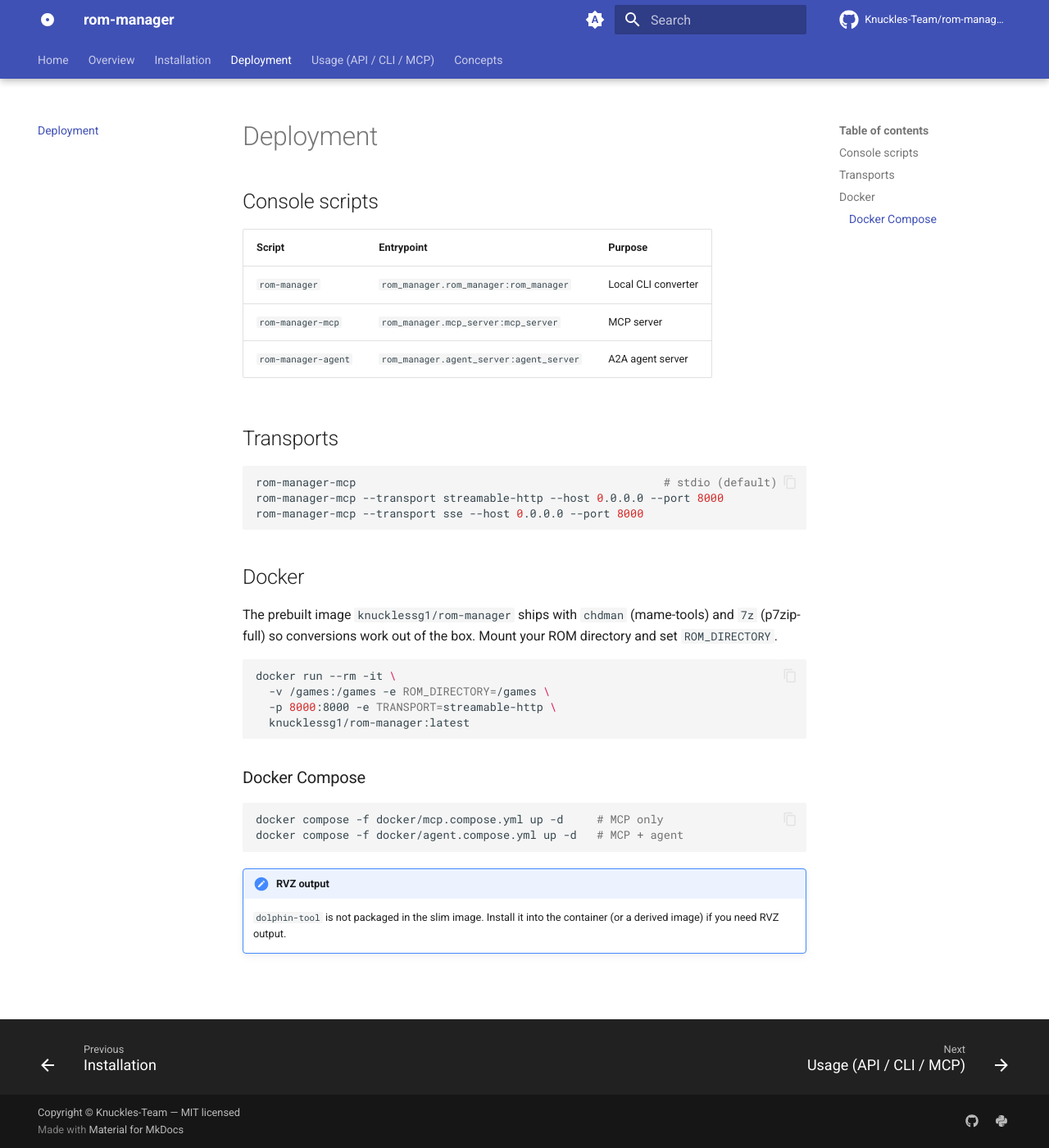
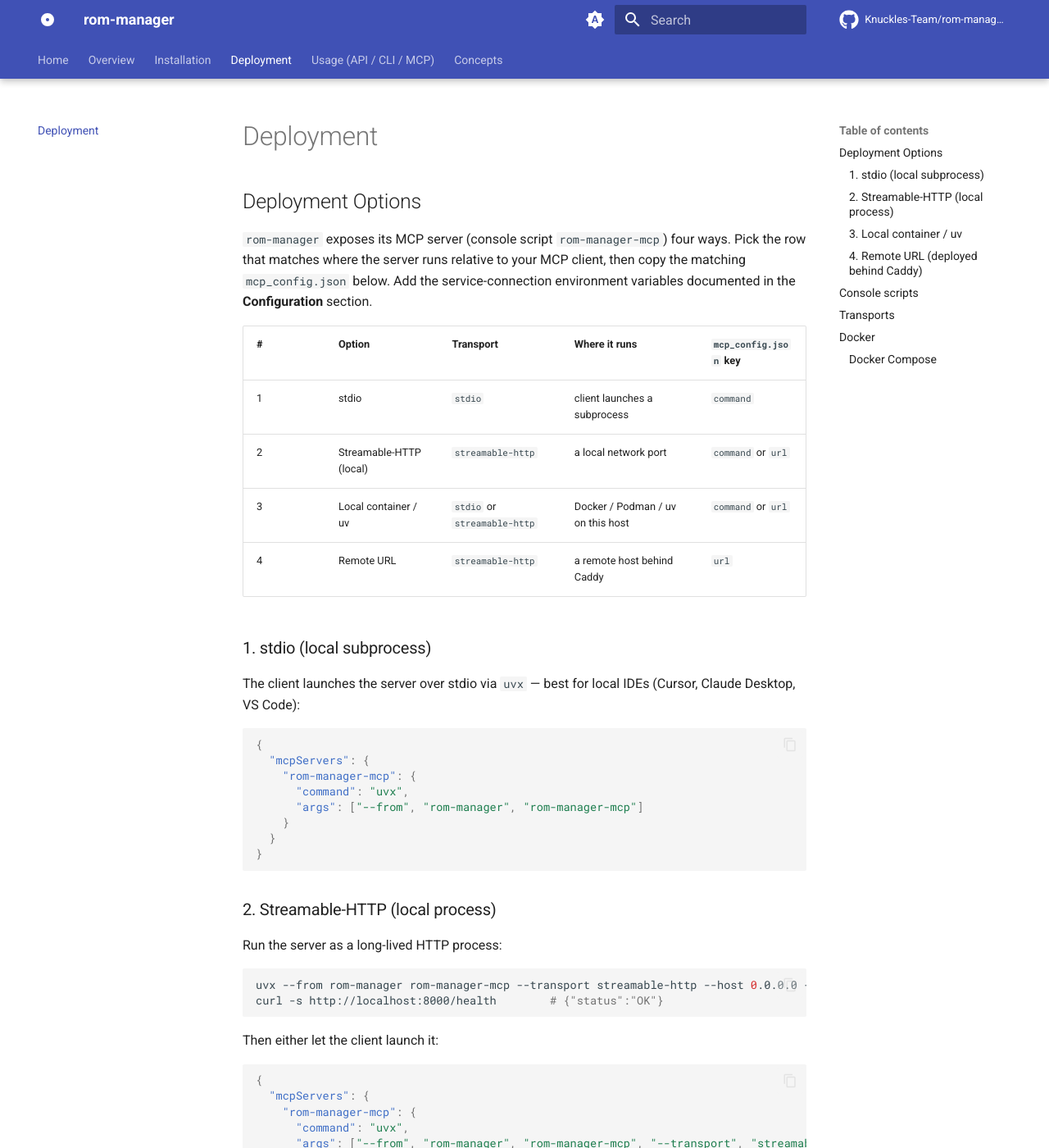
Before and after one commit to Knuckles-Team/rom-manager, an MkDocs documentation site: the page built from docs/deployment.md, in a window 1280 px wide and 1400 px high. Shown: the whole window at 82% size. Built offline with MkDocs 1.6.1 and Material for MkDocs 9.7.7, drawn with Linux system fonts in a browser that asks for light colours; comment, search, counter and statistics services are not loaded; some of the changed text lies outside the part shown.

Commit message:
Standardize MCP deployment docs: 4 options + docs pointer

````diff
--- a/docs/deployment.md
+++ b/docs/deployment.md
@@ -1,4 +1,135 @@
 # Deployment
+
+<!-- BEGIN GENERATED: deployment-options -->
+## Deployment Options
+
+`rom-manager` exposes its MCP server (console script `rom-manager-mcp`) four ways. Pick the row that
+matches where the server runs relative to your MCP client, then copy the matching
+`mcp_config.json` below. Add the service-connection environment variables documented in the **Configuration** section.
+
+| # | Option | Transport | Where it runs | `mcp_config.json` key |
+|---|--------|-----------|---------------|------------------------|
+| 1 | stdio | `stdio` | client launches a subprocess | `command` |
+| 2 | Streamable-HTTP (local) | `streamable-http` | a local network port | `command` or `url` |
+| 3 | Local container / uv | `stdio` or `streamable-http` | Docker / Podman / uv on this host | `command` or `url` |
+| 4 | Remote URL | `streamable-http` | a remote host behind Caddy | `url` |
+
+### 1. stdio (local subprocess)
+
+The client launches the server over stdio via `uvx` — best for local IDEs
+(Cursor, Claude Desktop, VS Code):
+
+```json
+{
+  "mcpServers": {
+    "rom-manager-mcp": {
+      "command": "uvx",
+      "args": ["--from", "rom-manager", "rom-manager-mcp"]
+    }
+  }
+}
+```
+
+### 2. Streamable-HTTP (local process)
+
+Run the server as a long-lived HTTP process:
+
+```bash
+uvx --from rom-manager rom-manager-mcp --transport streamable-http --host 0.0.0.0 --port 8000
+curl -s http://localhost:8000/health        # {"status":"OK"}
+```
+
+Then either let the client launch it:
+
+```json
+{
+  "mcpServers": {
+    "rom-manager-mcp": {
+      "command": "uvx",
+      "args": ["--from", "rom-manager", "rom-manager-mcp", "--transport", "streamable-http", "--port", "8000"],
+      "env": {
+        "TRANSPORT": "streamable-http",
+        "HOST": "0.0.0.0",
+        "PORT": "8000"
+      }
+    }
+  }
+}
+```
+
+…or connect to the already-running process by URL:
+
+```json
+{
+  "mcpServers": {
+    "rom-manager-mcp": { "url": "http://localhost:8000/mcp" }
+  }
+}
+```
+
+### 3. Local container / uv
+
+**(a) Launch a container directly from `mcp_config.json`** (stdio over the container —
+no ports to manage). Swap `docker` for `podman` for a daemonless runtime:
+
+```json
+{
+  "mcpServers": {
+    "rom-manager-mcp": {
+      "command": "docker",
+      "args": [
+        "run", "-i", "--rm",
+        "-e", "TRANSPORT=stdio",
+        "knucklessg1/rom-manager:latest"
+      ]
+    }
+  }
+}
+```
+
+**(b) Run a local streamable-http container, then connect by URL:**
+
+```bash
+docker run -d --name rom-manager-mcp -p 8000:8000 \
+  -e TRANSPORT=streamable-http \
+  -e PORT=8000 \
+  knucklessg1/rom-manager:latest
+# or, from a clone of this repo:
+docker compose -f docker/mcp.compose.yml up -d
+```
+
+```json
+{
+  "mcpServers": {
+    "rom-manager-mcp": { "url": "http://localhost:8000/mcp" }
+  }
+}
+```
+
+**(c) From a local checkout with `uv`:**
+
+```bash
+uv run rom-manager-mcp --transport streamable-http --port 8000
+```
+
+### 4. Remote URL (deployed behind Caddy)
+
+When the server is deployed remotely (e.g. as a Docker service) and published through
+Caddy on the internal `*.arpa` zone, connect with the `"url"` key — no local process or
+image required:
+
+```json
+{
+  "mcpServers": {
+    "rom-manager-mcp": { "url": "http://rom-manager-mcp.arpa/mcp" }
+  }
+}
+```
+
+Caddy reverse-proxies `http://rom-manager-mcp.arpa` to the container's `:8000`
+streamable-http listener; `http://rom-manager-mcp.arpa/health` returns
+`{"status":"OK"}` when the service is live.
+<!-- END GENERATED: deployment-options -->
 
 ## Console scripts
 
````
Also changed, not shown: README.md (+15 -0 lines).
